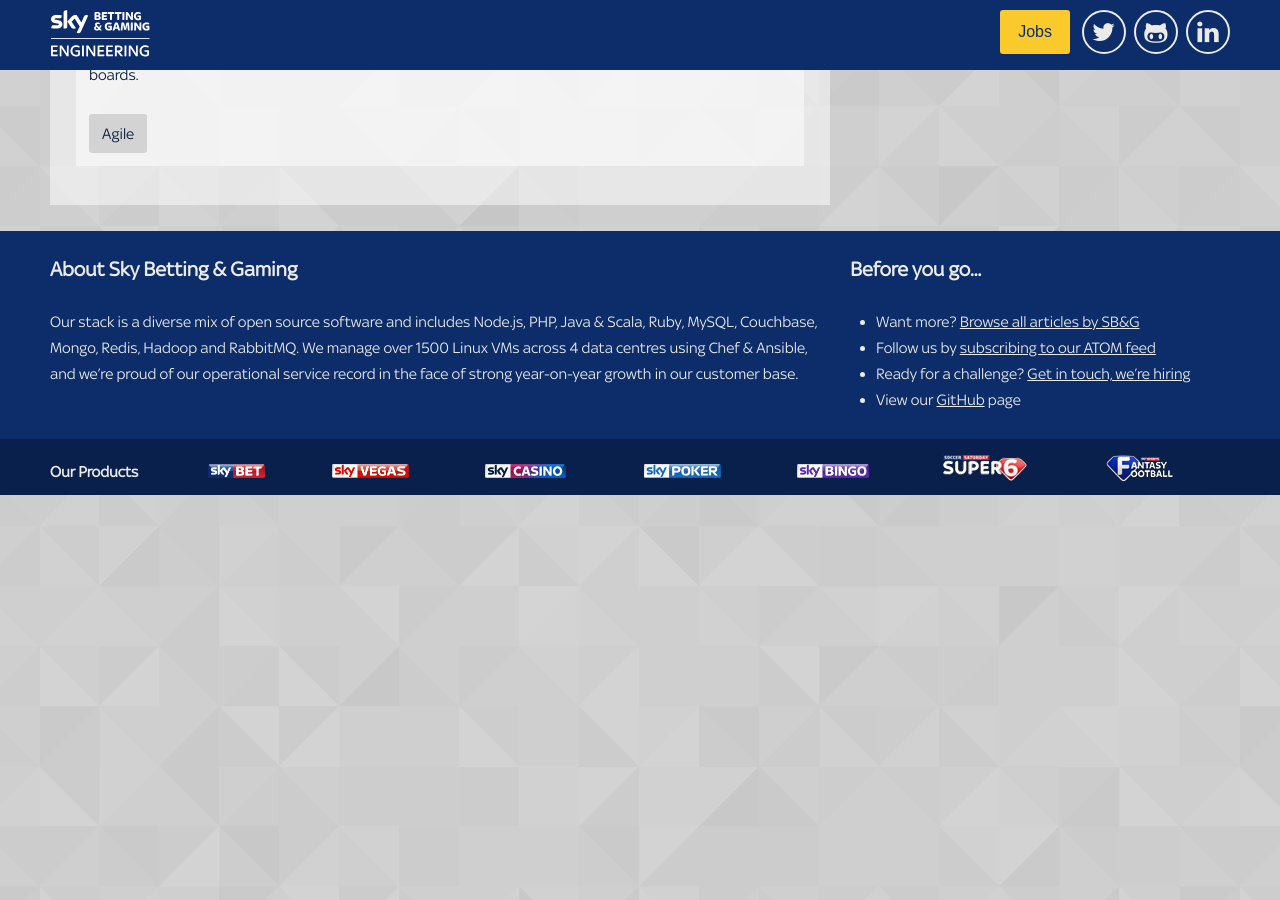
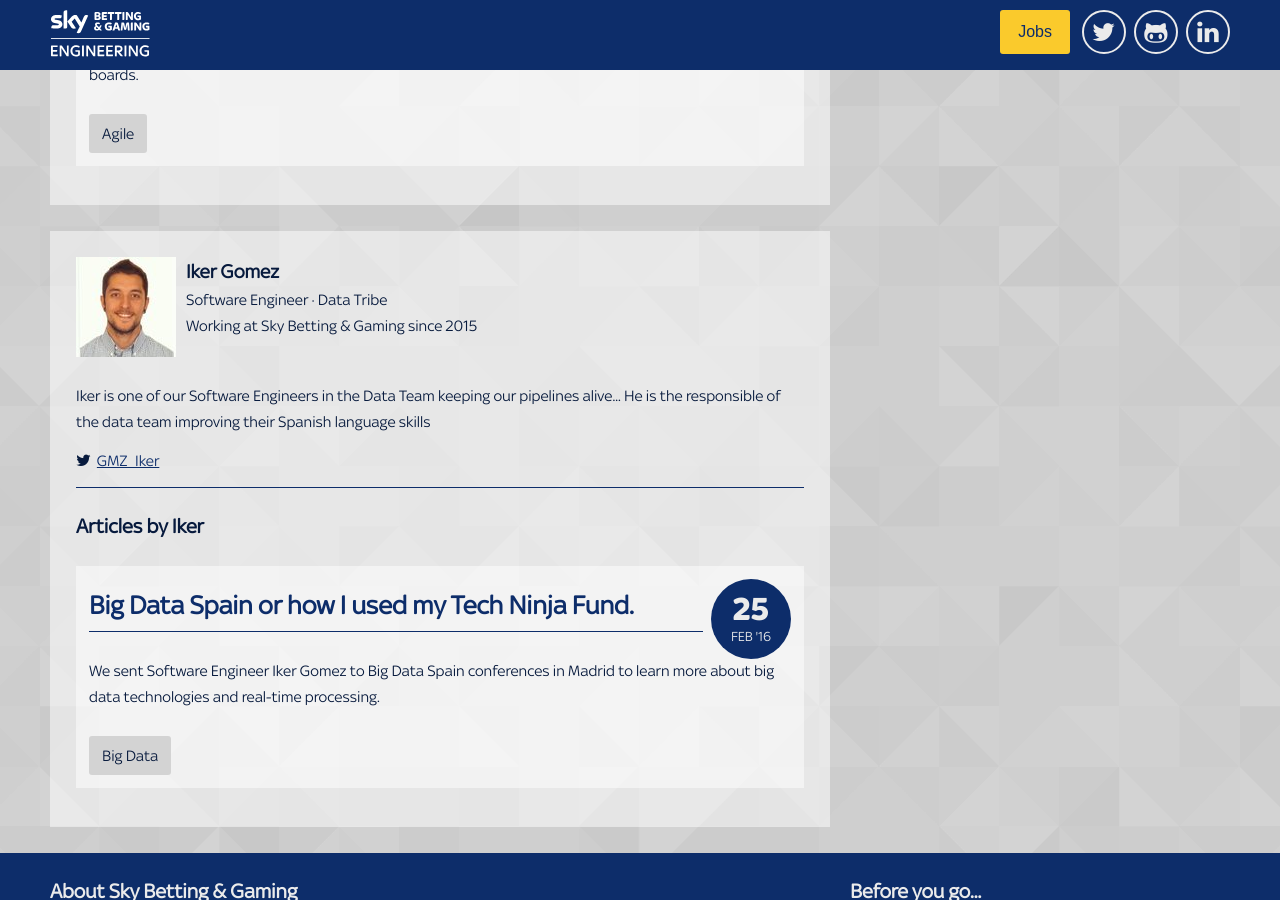
Before and after one commit to skybet/skybet.github.io, a Jekyll site: the page built from authors/index.html, in a window 1280 px wide and 900 px high, scrolled down 6433 px. Built offline with Jekyll 4.4.1, drawn with Linux system fonts in a browser that asks for light colours; nearby versions of some CDN libraries; some web fonts are replaced; Markdown is read by kramdown in place of the engine named in the settings; comment, search, counter and statistics services are not loaded; before the commit the page ends 6928 px from its top, so only the background shows below that; some of the changed lines change nothing that is shown.

Commit message:
First commit. No merge yet. Still need to translate.

```diff
--- a/_data/authors.yml
+++ b/_data/authors.yml
@@ -90,3 +90,12 @@
     startDate: 05-10-2011
     bio: "Rob leads the engineering arm of the Data Tribe with teams working on data warehousing via Hadoop, real time data streaming, Informix & Oracle management, and infrastructure automation & platform tooling."
     github: robtuley
+
+iker_gomez:
+    name: Iker Gomez
+    image: iker_gomez.jpg
+    role: Software Engineer
+    tribe: Data
+    startDate: 09-03-2015
+    bio: "Iker is one of our Software Engineers in the Data Team keeping our pipelines alive... He is the responsible of the data team improving their Spanish language skills"
+    twitter: GMZ_Iker
--- /dev/null
+++ b/_posts/2015-10-29-big-data-madrid.md
@@ -0,0 +1,60 @@
+---
+layout:     post
+title:      Big Data Spain or how I used my Tech Ninja Fund.
+date:       2016-02-25 10:00
+summary:    We sent Software Engineer Iker Gomez to Big Data Spain conferences in Madrid to learn more about big data technologies and real-time processing.
+category:   Big Data
+tags:       Big, Data, Spain, Madrid, Real-time, Predictive, Tech Ninja Fund
+author:     iker_gomez
+---
+<a name="english"></a>
+<a href="#spanish">Llevame a la version en castellano]</a>
+
+As almost every tech company nowadays, **Sky Betting & Gaming** is concerned about their employees and their continuous learning, either signing us up in courses to get new certificates or going to conferences.
+That's why last year **Sky Betting & Gaming** created the **Tech Ninja Fund**.
+
+# What's that?
+**Tech Ninja Fund**, as its name suggests, is a fund that everyone here at **Sky Betting & Gaming** have, it consists in £1000 we can spend in so many different ways like courses where we can learn new technologies we are currently using in the company,as well as getting new hardware/software, conferences, books,etc.
+
+
+
+---
+
+<a name="spanish"></a>
+<a href="#english">Take me to the English version]</a>
+
+
+Como toda empresa de tecnologia que se tercie, **Sky Betting & Gaming** se preocupa mucho por la formacion continua de los empleados, ya sea inscribiendonos en cursillos de formacion para obtener nuevos titulos o asistiendo a conferencias.
+Es por eso que desde hace algo menos de un anho, **Sky Betting & Gaming** puso en marcha el llamado **Tech Ninja Fund**
+
+# En que consiste?
+El **Tech Ninja Fund** es una ayuda que tenemos cada empleado de la empresa, consistente en £1000 que podemos gastar como queramos, ya sea en actividades de formacion, que nos ayuden a adquirir conocimientos sobre las tecnologias que usamos en cada equipo, asi como comprar hardware/software, asistiendo a charlas,conferencias,etc.
+
+En mi caso, decidi que una buena manera de utilizar parte de estos fondos era asistir a las conferencias **[Big Data Spain](http://www.bigdataspain.org/)** que se celebraron en Madrid en Noviembre, ya que, como ingeniero del equipo de Big Data, me interesa aprender y conocer mas sobre tecnologias como Spark, Hadoop, Machine Learning y el procesamiento de datos en tiempo real, para poder aplicarlos a varios proyectos que estamos llevando a cabo actualmente.
+
+La cuarta edicion de estas conferencias albergo ponentes de talla mundial como [Paco Nathan](https://www.linkedin.com/in/ceteri) (O'reilly), [William Vambenepe](https://www.linkedin.com/in/vambenepe) (Google) o [Jason Sundram](https://www.linkedin.com/in/jsundram) (Facebook) entre otros.
+Con cerca de 900 asistentes y 50 speakers de todo el mundo se posiciona como una de las citas mas importantes a nivel nacional en el campo del Big Data.
+
+Haciendo un resumen general de la edicion de este anho, se puede decir que los temas principales fueron el procesamiento de datos en tiempo real y los modelos predictivos, todas las ponencias tocaban estos temas de alguna forma u otra.
+
+No me voy a extender hablando de cada una de las ponencias, si no que voy a seleccionar las que para mi fueron las mas interesantes y que creo que todo aficionado al Big Data deberia ver.
+
+La primera de ellas y la que para mi ha sido la mejor de toda la edicion es "GRAPHS IN FINANCE AND FRAUD DETECTION" impartida por Jim Webber de _Neo Technology_, aqui os dejo el enlace al video:
+
+ [![Graphs in Fraude detection](/images/GraphsinFinance.png)](https://www.youtube.com/watch?v=vgE8Buqmry0 "Graphs in fraud detection")
+
+ La verdad que fue la charla mas divertida a la vez que util, ya que trata sobre como detectar el fraude y las redes de fraude usando graficas generadas mediante datos usados en transacciones y movimientos bancarios que tenemos almacenados. Quien podria pensar que aprovechando los datos almacenados se pueden destapar redes y organizaciones enteras dedicadas al fraude?
+
+
+
+Otra de las charlas que recomiendo es "BIG DATA AS A GAME-CHANGER OF CLINICAL RESEARCH STRATEGIES" de Rafael San Miguel la cual es un claro ejemplo sobre como usar los datos que tenemos almacenados para generar modelos predictivos y mejorar los servicios medicos en un futuro.
+
+ [![Big Data Game Changer](/images/BigDataGameChanger.png)](https://www.youtube.com/watch?v=tOAPwAPw3pA "Big Data Game Changer")
+
+Personalmente este tema me interesa mucho ya que usando los datos medicos almacenados se puede mejorar los tratamientos e incluso prevenir nuevas enfermedades/pandemias.
+
+Si te interesa el Big Data y no pudiste asistir a las conferencias te dejo aqui el [canal de Youtube](https://www.youtube.com/channel/UCrg3m_-ydPRcHDenTuIw5bA) donde tienes disponible todas las ponencias y charlas del evento. Merece la pena verlas!
+
+En resumen, es increible como, usando toda la cantidad de datos que tenemos almacenados y que generamos a diario, podemos generar nuevo conocimiento incluso saber y anticiparnos a lo que va a pasar en un futuro. Parece magia pero no lo es, todo depende de como utilices y aproveches tus datos.
+
+Aun me quedan fondos del **Tech Ninja Fund** disponibles para alguna conferencia, alguna recomendacion?
```
Also changed, not shown: images/BigDataGameChanger.png (added), images/GraphsinFinance.png (added), images/authors/iker_gomez.jpg (added).
